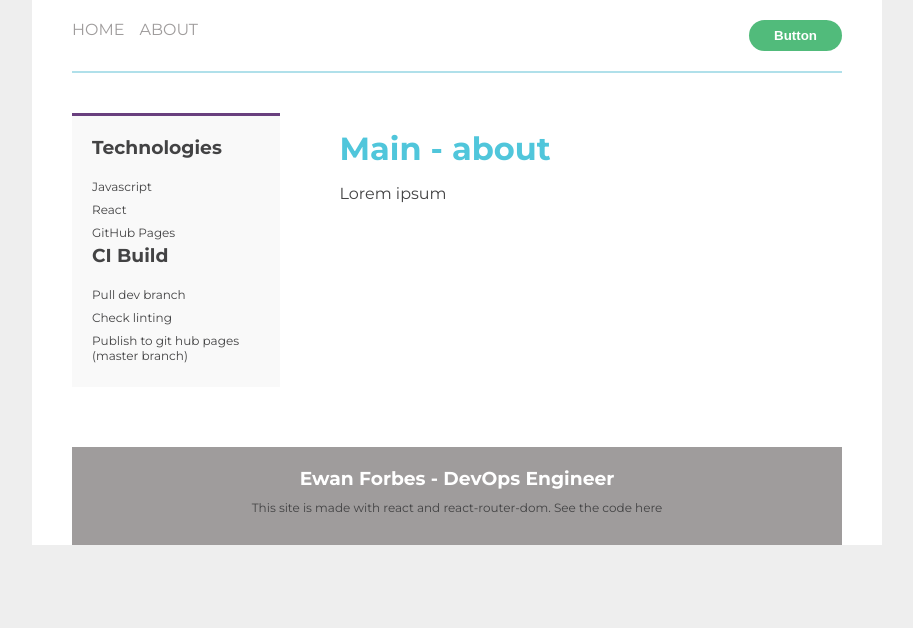
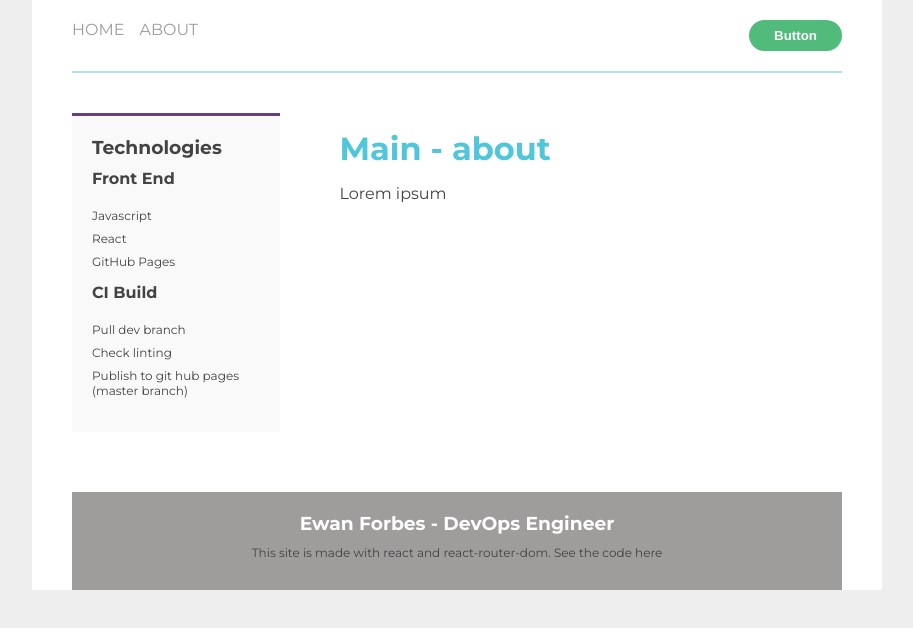
Before and after one commit to redemptive/redemptive.github.io, a React (Create React App) app: page /#/about in a window 1280 px wide. Shown: the top 628 px of the page, without its empty margins (183-1096 px from the left). Built offline with nearby package versions, Linux system fonts and the light colour scheme.

Commit message:
Fixed sidebar spacing between elements

```diff
--- a/public/index.html
+++ b/public/index.html
@@ -7,7 +7,7 @@
     <meta name="theme-color" content="#000000" />
     <meta
       name="description"
-      content="Web site created using create-react-app"
+      content="Ewan Forbes - DevOps Engineer"
     />
     <link rel="manifest" href="%PUBLIC_URL%/manifest.json" />
     <title>Ewan Forbes - DevOps Engineer</title>
--- a/src/App.css
+++ b/src/App.css
@@ -96,6 +96,14 @@ header button {
     background-color: #f9f9f9;
 }
 
+.sidebar h3 {
+    padding-bottom: 10px;
+}
+
+.sidebar ul {
+    padding-bottom: 10px;
+}
+
 .sidebar ul {
   list-style-type: none;
   margin-top: 1rem;
--- a/src/routes/about.js
+++ b/src/routes/about.js
@@ -7,12 +7,13 @@ function About() {
 			<div className="wrapper">
 				<aside className="sidebar">
 					<h3>Technologies</h3>
+					<h4>Front End</h4>
 					<ul>
 						<li>Javascript</li>
 						<li>React</li>
 						<li>GitHub Pages</li>
 					</ul>
-					<h3>CI Build</h3>
+					<h4>CI Build</h4>
 					<ul>
 						<li>Pull dev branch</li>
 						<li>Check linting</li>
--- a/src/routes/index.js
+++ b/src/routes/index.js
@@ -30,12 +30,12 @@ function Home() {
 					<h2>Ewan Forbes</h2>
 					<h3>DevOps Engineer</h3>
 					<p>
-                  Hello. I'm Ewan Forbes, a DevOps engineer currently working from London
+						Hello. I'm Ewan Forbes, a DevOps engineer currently working from London.
 					</p>
 					<p>
-                  There's nothing I enjoy more than learning a new technology or skill.
-                  This has given me a wide variety of skills at all stages of the development lifecycle.
-                  With my endless curiosity for IT, I'll continue learning and experimenting.
+						There's nothing I enjoy more than learning a new technology or skill.
+						This has given me a wide variety of skills at all stages of the development lifecycle.
+						With my endless curiosity for IT, I'll continue learning and experimenting.
 					</p>
 					<p>
                   Please, feel free to have a browse. There is everything from JavaScript browser games, nodejs rest apis with tdd and docker.
```
